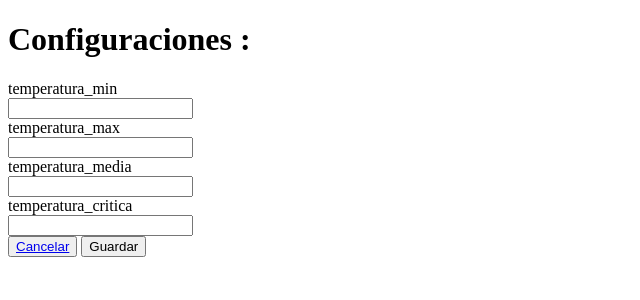
After one commit to Armando687/arduino-mysql, a PHP site: page /src/php/config.php in a window 1280 px wide. The commit adds this page. Shown: the top 300 px of the page, without its empty margins (0-640 px from the left). Run offline with PHP 8.4, Linux system fonts and the light colour scheme; data that the repository does not hold is empty.

Commit message:
implementar modulo de configuraciones fix #4

```diff
--- /dev/null
+++ b/src/php/config.php
@@ -0,0 +1,41 @@
+<!DOCTYPE html>
+<html lang="es">
+<head>
+    <meta charset="UTF-8">
+    <meta name="viewport" content="width=device-width, initial-scale=1.0">
+    <meta http-equiv="X-UA-Compatible" content="ie=edge">
+    <title>Configuraciones</title>
+</head>
+<body>
+<?php
+    $temperatura_min;
+    $temperatura_max;
+    $temperatura_media;
+    $temperatura_critica;
+	$mysqli = new mysqli("localhost","admin","admin","db_arduino");
+
+    $mysqli->real_query("SELECT * FROM configuracion");
+    $resultado = $mysqli->use_result();
+    while ($fila = $resultado->fetch_assoc()) {
+        $temperatura_min = $fila['temperatura_min'];
+        $temperatura_max = $fila['temperatura_max'];
+        $temperatura_media = $fila['temperatura_media'];
+        $temperatura_critica = $fila['temperatura_critica'];
+    }
+?>
+<h1>Configuraciones :</h1>
+<form action="saveconfig.php" method="post">
+    <label for="">temperatura_min</label> <br>
+    <input type="text" name="temperatura_min" id="temperatura_min" value="<?= $temperatura_min?>" ><br>
+    <label for="">temperatura_max</label><br>
+    <input type="text" name="temperatura_max" id="temperatura_max" value="<?= $temperatura_max?>" ><br>
+    <label for="">temperatura_media</label><br>
+    <input type="text" name="temperatura_media" id="temperatura_media" value="<?= $temperatura_media?>" ><br>
+    <label for="">temperatura_critica</label><br>
+    <input type="text" name="temperatura_critica" id="temperatura_critica" value="<?= $temperatura_critica?>" ><br>
+    <button><a href="../../index.php">Cancelar</a></button>
+    <input type="submit" value="Guardar">
+</form>
+
+</body>
+</html>
```
Also changed, not shown: db/createUser.sql (added, +12 -0 lines), db/db_arduino.sql (+8 -0 lines), index.php (+3 -8 lines), src/php/saveconfig.php (added, +15 -0 lines).
